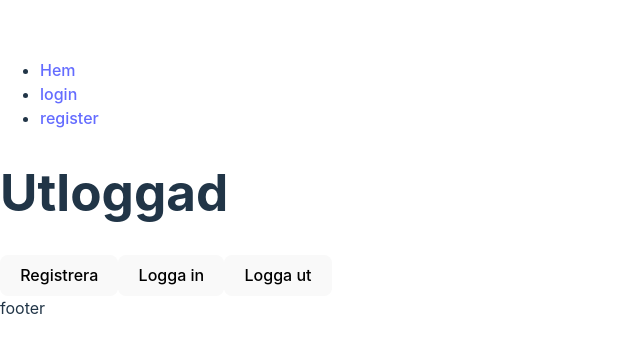
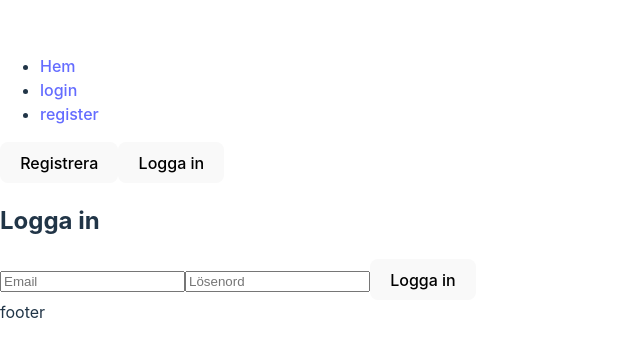
Before and after one commit to ElinStridsberg/Checkout, a React (Vite) app in the folder client/: page / in a window 1280 px wide. Shown: the part 219-576 px from the top of the page, without its empty margins (0-640 px from the left). Built offline with nearby package versions, Linux system fonts and the light colour scheme; no server answers.

Commit message:
login and registration done

```diff
--- a/client/src/pages/Homepage.tsx
+++ b/client/src/pages/Homepage.tsx
@@ -1,83 +1,81 @@
-import { useEffect, useState } from "react"
+import React, { useState } from 'react';
 
 export const Homepage = () => {
-    const [customer, setCustomer] = useState<string>("")
+    const [email, setEmail] = useState<string>("");
+    const [password, setPassword] = useState<string>("");
+    const [isRegistered, setIsRegistered] = useState<boolean>(false);
+    const [isLoggedIn, setIsLoggedIn] = useState<boolean>(false);
 
-    useEffect(() => {
-        const authorize = async () => {
-            const response = await fetch("http://localhost:3001/api/auth/authorize", {
-                credentials: "include"
+    const handleRegister = async () => {
+        const response = await fetch("http://localhost:3001/api/auth/register", {
+            method: "POST",
+            headers: {
+                "Content-Type": "application/json"
+            },
+            body: JSON.stringify({ email, password })
+        });
+        const data = await response.json();
+        console.log(data);
+        setIsRegistered(true);
+    };
 
-             })
-             const data = await response.json()
-             if (response.status === 200) {
-                setCustomer(data)
-             } else {
-                setCustomer("")
-             }
-        }
-        authorize()
-    }, [])
-    const register = async() => {
-        const response = await fetch("http://localhost:3001/api/auth/register", {
-           method:  "POST",
-           headers: {
-            "Content-Type" : "application/json"
-           },
-           body: JSON.stringify({email: "abc.com@jdw", password: "56789"})
-        })
-
-        const data = await response.json()
-        console.log(data)
-    }
-       // vi gör en knapp til vår funktion. Den gör ett anrop till vår server och skickar med data.
-
-    const login = async () => {
+    const handleLogin = async () => {
         const response = await fetch("http://localhost:3001/api/auth/login", {
-            method:  "POST",
+            method: "POST",
             headers: {
-             "Content-Type" : "application/json"
+                "Content-Type": "application/json"
             },
             credentials: "include",
-            body: JSON.stringify({email: "abc.com@jdw", password: "56789"})
+            body: JSON.stringify({ email, password })
+        });
+        const data = await response.json();
+        console.log(data);
+        if (response.status === 200) {
+            setIsLoggedIn(true);
+        }
+    };
 
-         })
-         const data = await response.json()
-         if (response.status === 200) {
-            setCustomer(data)
-         } else {
-            setCustomer("")
-         }
-     }
-    const logout = async () => {
-    const response = await fetch("http://localhost:3001/api/auth/logout", {
-           method:  "POST",
+    const handleLogout = async () => {
+        const response = await fetch("http://localhost:3001/api/auth/logout", {
+            method: "POST",
             credentials: "include"
-        })
+        });
+        if (response.status === 200) {
+            setIsLoggedIn(false);
+        }
+    };
 
-        if( response.status === 200) {
-            setCustomer("")
-        }
-    }
-       return (
+    return (
         <>
-            <h1>{customer ? "inloggad som: " + customer : "Utloggad"}</h1>
+            {!isLoggedIn && (
+                <>
+                    <button onClick={() => setIsRegistered(true)}>Registrera</button>
+                    <button onClick={() => setIsRegistered(false)}>Logga in</button>
 
-            <button onClick={register}> Registrera </button>
-            <button onClick={login}> Logga in </button>
-            <button onClick={logout}> Logga ut </button>
+                    {!isRegistered ? (
+                        <>
+                            <h2>Logga in</h2>
+                            <input type="email" placeholder="Email" onChange={(e) => setEmail(e.target.value)} />
+                            <input type="password" placeholder="Lösenord" onChange={(e) => setPassword(e.target.value)} />
+                            <button onClick={handleLogin}>Logga in</button>
+                        </>
+                    ) : (
+                        <>
+                            <h2>Registrera</h2>
+                            <input type="email" placeholder="Email" onChange={(e) => setEmail(e.target.value)} />
+                            <input type="password" placeholder="Lösenord" onChange={(e) => setPassword(e.target.value)} />
+                            <button onClick={handleRegister}>Registrera</button>
+                        </>
+                    )}
+                </>
+            )}
 
-        {/* <div className="homeContainer">
-                <h1>HomePage</h1>
-            <div className="buttonContainer">
-            <Link to="/login">
-                <button>Login</button>
-            </Link>
-            <Link to="/register">
-                <button>Register</button>
-            </Link>
-           </div>
-        </div> */}
+            {isLoggedIn && (
+                <>
+                    <h1>Inloggad som: {email}</h1>
+                    <button onClick={handleLogout}>Logga ut</button>
+                </>
+            )}
         </>
-    )
-}
+    );
+};
```
Also changed, not shown: 1 other file (tests, documents, lock files or other folders).
